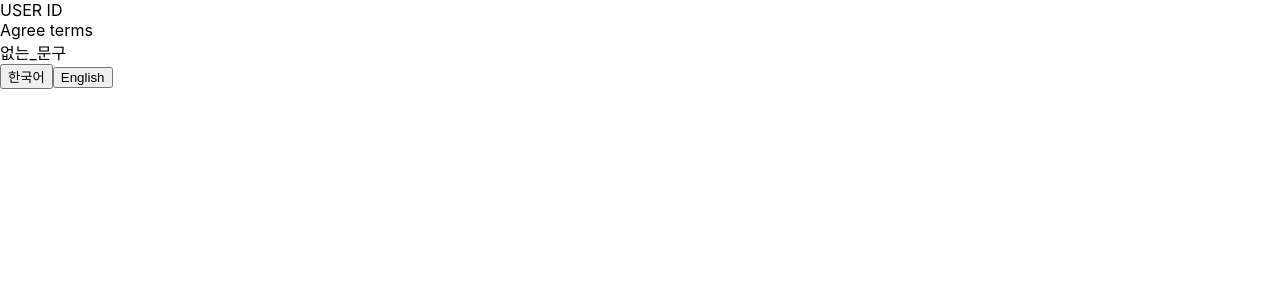
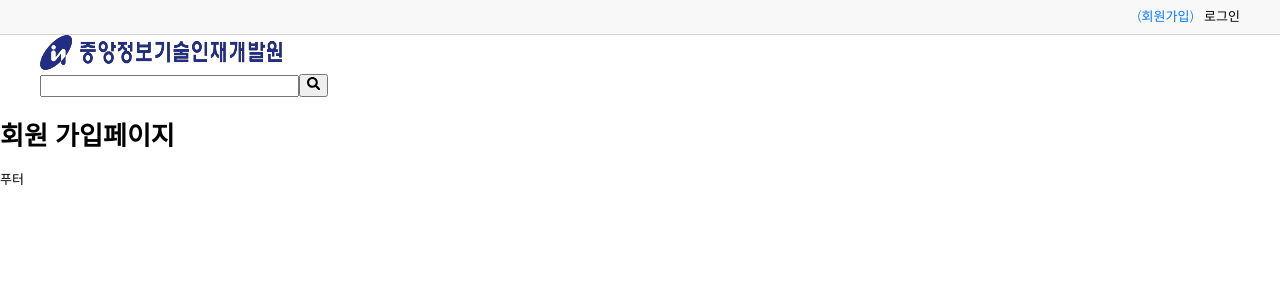
Before and after one commit to beom33/react_project, a React (Create React App) app: page /member/join in a window 1280 px wide. Shown: the top 300 px of the page. Built offline with nearby package versions, Linux system fonts and the light colour scheme.

Commit message:
사이트 상단 헤더 - 상단 링크, 로고, 검색항목 스타일링

```diff
--- a/src/App.js
+++ b/src/App.js
@@ -1,26 +1,31 @@
-import { Helmet } from "react-helmet-async";
-import { useTranslation } from "react-i18next";
+import { Routes, Route } from 'react-router-dom';
+import loadable from '@loadable/component';
 
-const App =() => {
-  const { t, i18n } = useTranslation();
+const MainLayout = loadable(() => import('./layouts/MainLayout'));
+const NotFound = loadable(() => import('./commons/pages/NotFound'));
+const Main = loadable(() => import('./main/pages/Main')); // 메인페이지
 
+/* 회원 페이지 S */
+const Join = loadable(() => import('./member/pages/Join'));
+const Login = loadable(() => import('./member/pages/Login'));
+
+/* 회원 페이지 E */
+
+const App = () => {
   return (
-   <>
-   <Helmet>
-   <title>사이트 제목 변경 테스트!</title>
-
-   </Helmet>
-    <div>{t('아이디')}</div>
-    <div>{t('약관에_동의')}</div>
-    <div>{t('없는_문구')}</div>
-    <button type="button" onClick={()=> i18n.changeLanguage('ko')}>
-     한국어 </button>
-    <button type="button" onClick={() => i18n.changeLanguage('en')}>
-      English</button>
-    </>
-
+    <Routes>
+      <Route path="/" element={<MainLayout />}>
+        <Route index element={<Main />} /> {/* 메인 페이지 */}
+        {/* 회원 페이지 S */}
+        <Route path="member">
+          <Route path="join" element={<Join />} />
+          <Route path="login" element={<Login />} />
+        </Route>
+        {/* 회원 페이지 E */}
+        <Route path="*" element={<NotFound />} /> {/* 없는 페이지 */}
+      </Route>
+    </Routes>
   );
-
 };
 
 export default App;
--- /dev/null
+++ b/src/commons/pages/NotFound.js
@@ -0,0 +1,7 @@
+import React from 'react';
+
+const NotFound = () => {
+  return <h1>페이지 없음..</h1>;
+};
+
+export default React.memo(NotFound);
--- a/src/index.css
+++ b/src/index.css
@@ -1,13 +1,39 @@
+@import url('https://fonts.googleapis.com/css2?family=Nanum+Gothic:wght@400;700;800&display=swap');
+* {
+  box-sizing: border-box;
+  outline: none;
+  font-family: "Nanum Gothic", sans-serif;
+}
+
+html {
+  font-size: 13px;
+}
+
 body {
   margin: 0;
-  font-family: -apple-system, BlinkMacSystemFont, 'Segoe UI', 'Roboto', 'Oxygen',
-    'Ubuntu', 'Cantarell', 'Fira Sans', 'Droid Sans', 'Helvetica Neue',
-    sans-serif;
-  -webkit-font-smoothing: antialiased;
-  -moz-osx-font-smoothing: grayscale;
+  color: #000;
 }
 
-code {
-  font-family: source-code-pro, Menlo, Monaco, Consolas, 'Courier New',
-    monospace;
+ul, ol {
+  list-style: none;
 }
+
+ul, ol, dl, dt, dd {
+  margin: 0;
+  padding: 0;
+}
+
+a {
+  text-decoration: none;
+  color: #000;
+}
+
+img {
+  border: 0;
+}
+
+.layout-width {
+  max-width: 1200px;
+  min-width: 1000px;
+  margin: 0 auto;
+}
--- /dev/null
+++ b/src/main/pages/Main.js
@@ -0,0 +1,7 @@
+import React from 'react';
+
+const Main = () => {
+  return <h1>메인페이지</h1>;
+};
+
+export default React.memo(Main);
--- /dev/null
+++ b/src/member/pages/Join.js
@@ -0,0 +1,7 @@
+import React from 'react';
+
+const Join = () => {
+  return <h1>회원 가입페이지</h1>;
+};
+
+export default React.memo(Join);
--- /dev/null
+++ b/src/member/pages/Login.js
@@ -0,0 +1,7 @@
+import React from 'react';
+
+const Login = () => {
+  return <h1>로그인 페이지</h1>;
+};
+
+export default React.memo(Login);
--- /dev/null
+++ b/src/outlines/Footer.js
@@ -0,0 +1,7 @@
+import React from 'react';
+
+const Footer = () => {
+  return <footer>푸터</footer>;
+};
+
+export default React.memo(Footer);
--- /dev/null
+++ b/src/outlines/Header.js
@@ -0,0 +1,98 @@
+import React from 'react';
+import styled from 'styled-components';
+import { Link, NavLink } from 'react-router-dom';
+import { useTranslation } from 'react-i18next';
+import classNames from 'classnames';
+
+import { FaSearch } from "react-icons/fa";
+
+import fontSize from '../styles/frontSize';
+import { color } from '../styles/color';
+import logo from '../images/logo.png';
+
+const { primary, dark, light } = color;
+
+const HeaderBox = styled.header`
+ .site-top {
+     background: #f8f8f8;
+     border-bottom : 1px solid #d5d5d5;
+     height: 35px;
+
+     div{
+        text-align: right;
+
+        a {
+            display: inline-block;
+            line-height: 34px;
+            margin-left: 10px;
+            font-size: ${fontSize.normal};
+
+            &.on {
+             color: ${primary};
+            }
+        }
+     }
+ }
+
+ .logo-serch{
+div{
+    display: flex;
+    justify-content: space-between;
+    height: 150px;
+    align-items: center;
+
+    form{
+        display: flex;
+        height: 45px;
+        width: 380px;
+
+        button {
+            width: 45px;
+
+        }
+        input[type='text']{
+            flex-grow: 1;
+        }
+    }
+   }
+
+ }
+
+`;
+
+const Header = () => {
+  const { t } = useTranslation();
+
+  return (
+    <HeaderBox>
+      <section className="site-top">
+        <div className="layout-width">
+        <NavLink to="/member/join" className={({isActive}) => classNames({ on: isActive})}
+        >
+        ({t('회원가입')})
+        </NavLink>
+        <NavLink to="/member/login" className={({isActive}) => classNames({on: isActive})}
+         >
+            {t('로그인')}
+        </NavLink>
+        </div>
+      </section>
+      <section className="logo-search">
+        <div className="layout-width">
+            <Link to="/">
+                <img src={logo} alt={t('로고')} />
+            </Link>
+            <form autoComplete='off'>
+                <input type="text"/>
+                <button type="submit">
+                    <FaSearch/>
+                </button>
+            </form>
+        </div>
+
+      </section>
+    </HeaderBox>
+  );
+};
+
+export default React.memo(Header);
--- /dev/null
+++ b/src/styles/color.js
@@ -0,0 +1,21 @@
+export const color = {
+    primary: '#007bff',
+    secondary: '#6c757d',
+    success: '#28a745',
+    danger: '#dc3545',
+    warning: '#ffc107',
+    info: '#17a2b8',
+    light: '#f8f9fa',
+    dark: '#343a40',
+  };
+
+  export const buttonColor = {
+    primary: [color.primary, '#fff'],
+    secondary: [color.secondary, '#fff'],
+    success: [color.success, '#fff'],
+    danger: [color.danger, '#fff'],
+    warning: [color.warning, '#212529'],
+    info: [color.info, '#fff'],
+    light: [color.light, '#212529'],
+    dark: [color.dark, '#fff'],
+  };
--- /dev/null
+++ b/src/styles/frontSize.js
@@ -0,0 +1,9 @@
+const fontSize = {
+    small: '0.75rem',
+    normal: '1rem',
+    medium: '1.25rem',
+    big: '1.5rem',
+    extraBig: '2rem',
+  };
+
+  export default fontSize;
```
Also changed, not shown: src/commons/components/ErrorDisplay.js (added, +7 -0 lines), src/commons/pages/Error.js (added, +26 -0 lines), src/images/logo.png (added).
